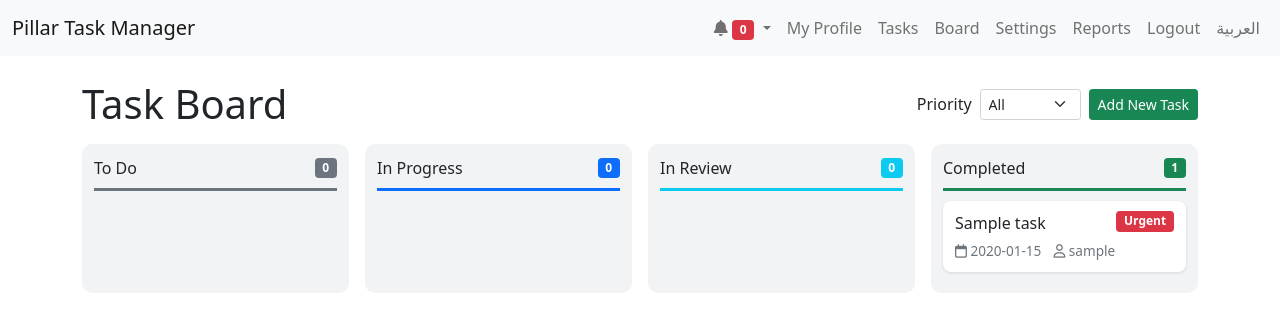
After one commit to asadkowa/Task_Manager, a Flask app: page /board in a window 1280 px wide. The commit adds this page. Shown: the top 332 px of the page. Run offline with Flask 3, Linux system fonts and the light colour scheme; the visitor is signed in with stand-in values (Sample User, id 1); tables that the repository leaves empty hold one stand-in row (values such as "Sample post"); data that the repository does not hold is empty; some libraries are stand-ins or nearby versions.

Commit message:
Add Kanban board with To Do / In Progress / In Review / Completed statuses
- New /board page with one column per status; drag cards between
  columns (SortableJS) to change status, saved via a JSON-only
  /update_task_status endpoint with the same access rules as editing
- Cards show priority, date (red when overdue) and assignee; ordered by
  priority, with a priority filter; columns stack on narrow screens
- Failed saves move the card back and show an error
- Status changes from the board or edit form notify the assignee or
  group members (not the person who made the change)
- Status badges and options updated in the task list, profile and edit
  form; status filter added to reports
- Migration 002 renames 'Pending' to 'To Do' and makes it the default

Co-Authored-By: Claude Opus 5.5 <noreply@anthropic.com>

```diff
--- a/app.py
+++ b/app.py
@@ -40,6 +40,12 @@ PRIORITY_ORDER_SQL = "FIELD(tasks.priority, 'Urgent', 'High', 'Medium', 'Low')"
 def clean_priority(value):
     return value if value in PRIORITIES else DEFAULT_PRIORITY
 
+
+# Task statuses, in Kanban board column order
+STATUSES = ['To Do', 'In Progress', 'In Review', 'Completed']
+DEFAULT_STATUS = 'To Do'
+STATUS_COLORS = {'To Do': 'secondary', 'In Progress': 'primary', 'In Review': 'info', 'Completed': 'success'}
+
 # Function to switch language
 @app.route('/switch_language/<language>')
 def switch_language(language):
@@ -54,7 +60,8 @@ def get_language():
 
 @app.context_processor
 def inject_globals():
-    return dict(lang=get_language(), priorities=PRIORITIES, priority_colors=PRIORITY_COLORS)
+    return dict(lang=get_language(), priorities=PRIORITIES, priority_colors=PRIORITY_COLORS,
+                statuses=STATUSES, status_colors=STATUS_COLORS)
 
 
 # MySQL Configurations (set these in the environment or in a .env file)
@@ -105,12 +112,27 @@ def notify_task_assignment(task_id, assigned_user_id, priority=DEFAULT_PRIORITY)
     cur.close()
 
 
-# Insert notification when task status change
-def notify_task_status_change(task_id, assigned_user_id, new_status):
-    message = f"Your task has been marked as {new_status}."
+# Insert notifications when a task's status changes: to the assigned user, or to every member of the
+# assigned group. The person who made the change is not notified.
+def notify_task_status_change(task_id, new_status):
     cur = mysql.connection.cursor()
-    cur.execute("INSERT INTO notifications (user_id, task_id, message) VALUES (%s, %s, %s)",
-                (assigned_user_id, task_id, message))
+    cur.execute("SELECT assigned_user_id, assigned_group_id FROM tasks WHERE id = %s", [task_id])
+    assigned_user_id, assigned_group_id = cur.fetchone()
+
+    if assigned_user_id:
+        recipients = [assigned_user_id]
+        message = f"Your task (ID: {task_id}) has been marked as {new_status}."
+    elif assigned_group_id:
+        cur.execute("SELECT user_id FROM user_groups WHERE group_id = %s", [assigned_group_id])
+        recipients = [row[0] for row in cur.fetchall()]
+        message = f"Your group's task (ID: {task_id}) has been marked as {new_status}."
+    else:
+        recipients = []
+
+    for user_id in recipients:
+        if user_id != session.get('user_id'):
+            cur.execute("INSERT INTO notifications (user_id, task_id, message) VALUES (%s, %s, %s)",
+                        (user_id, task_id, message))
     mysql.connection.commit()
     cur.close()
 
@@ -493,6 +515,69 @@ def calendar_events():
 
     return jsonify(events)
 
+
+### Kanban board ###
+@app.route('/board')
+def board():
+    if 'user_id' not in session:
+        flash("Please log in to view your tasks.")
+        return redirect(url_for('login'))
+
+    user_id = session['user_id']
+    priority = request.args.get('priority', '')
+
+    query = f"""
+        SELECT id, title, status, task_date, {ASSIGNED_TO_SQL} as assigned_to, priority
+        FROM tasks
+        WHERE {TASK_VISIBLE_SQL}
+    """
+    params = [user_id, user_id, user_id]
+    if priority in PRIORITIES:
+        query += " AND tasks.priority = %s"
+        params.append(priority)
+    query += f" ORDER BY {PRIORITY_ORDER_SQL}, tasks.task_date"
+
+    cur = mysql.connection.cursor()
+    cur.execute(query, params)
+    tasks = cur.fetchall()
+    cur.close()
+
+    # Group tasks into one column per status; unknown statuses go in the first column
+    columns = {status: [] for status in STATUSES}
+    for task in tasks:
+        columns.get(task[2], columns[DEFAULT_STATUS]).append(task)
+
+    return render_template('board.html', columns=columns, selected_priority=priority, today=date.today())
+
+
+# Change a task's status (used when a card is dragged to another column)
+@app.route('/update_task_status/<int:task_id>', methods=['POST'])
+def update_task_status(task_id):
+    if 'user_id' not in session:
+        return jsonify({'error': 'Unauthorized'}), 403
+
+    # Only accept JSON, which a cross-site form post cannot send
+    data = request.get_json(silent=True) or {}
+    status = data.get('status')
+    if status not in STATUSES:
+        return jsonify({'error': 'Invalid status'}), 400
+
+    cur = mysql.connection.cursor()
+    if not can_access_task(cur, task_id):
+        cur.close()
+        return jsonify({'error': 'Task not found'}), 404
+
+    cur.execute("SELECT status FROM tasks WHERE id = %s", [task_id])
+    old_status = cur.fetchone()[0]
+    cur.execute("UPDATE tasks SET status = %s WHERE id = %s", (status, task_id))
+    mysql.connection.commit()
+    cur.close()
+
+    if status != old_status:
+        notify_task_status_change(task_id, status)
+
+    return jsonify({'id': task_id, 'status': status})
+
 # Route to add a new task
 @app.route('/add_task', methods=['GET', 'POST'])
 def add_task():
@@ -535,13 +620,13 @@ def add_task():
         # Insert task into the database
         cur = mysql.connection.cursor()
         cur.execute("""
-            INSERT INTO tasks (title, description, task_date, company_id, branch_id, section_id, file_path, assigned_user_id, assigned_group_id, notes, user_id, priority)
-            VALUES (%s, %s, %s, %s, %s, %s, %s, %s, %s, %s, %s, %s)
+            INSERT INTO tasks (title, description, task_date, company_id, branch_id, section_id, file_path, assigned_user_id, assigned_group_id, notes, user_id, priority, status)
+            VALUES (%s, %s, %s, %s, %s, %s, %s, %s, %s, %s, %s, %s, %s)
         """, (
             title, description, task_date, company_id, branch_id, section_id, file_path,
             assigned_user_id if assigned_user_id else None,
             assigned_group_id if assigned_group_id else None,
-            notes, user_id, priority
+            notes, user_id, priority, DEFAULT_STATUS
         ))
 
         task_id = cur.lastrowid  # Get the ID of the newly created task
@@ -634,16 +719,9 @@ def complete_task(task_id):
     # Update task status to "Completed"
     cur.execute("UPDATE tasks SET status = 'Completed' WHERE id = %s", [task_id])
     mysql.connection.commit()
-
-    # Notify the assigned user, or every member of the assigned group
-    cur.execute("SELECT assigned_user_id, assigned_group_id FROM tasks WHERE id = %s", [task_id])
-    assigned_user_id, assigned_group_id = cur.fetchone()
     cur.close()
 
-    if assigned_user_id:
-        notify_task_status_change(task_id, assigned_user_id, "Completed")
-    elif assigned_group_id:
-        notify_group(task_id, assigned_group_id, f"Your group's task (ID: {task_id}) has been marked as Completed.")
+    notify_task_status_change(task_id, 'Completed')
 
     return redirect(request.referrer or url_for('index'))
 
@@ -691,7 +769,7 @@ def edit_task(task_id):
         title = request.form['title']
         description = request.form['description']
         task_date = request.form['task_date']
-        status = request.form['status'] if request.form.get('status') in ('Pending', 'Completed') else task[4]
+        status = request.form['status'] if request.form.get('status') in STATUSES else task[4]
         priority = clean_priority(request.form.get('priority'))
 
         # The assignee is sent as "user:<id>" or "group:<id>"
@@ -714,12 +792,14 @@ def edit_task(task_id):
         mysql.connection.commit()
         cur.close()
 
-        # Notify whoever the task was reassigned to
+        # Notify whoever the task was reassigned to, or the assignees if only the status changed
         if assigned_user_id and assigned_user_id != task[3]:
             notify_task_assignment(task_id, assigned_user_id, priority)
         elif assigned_group_id and assigned_group_id != task[6]:
             notify_group(task_id, assigned_group_id,
                          f"A {priority} priority task (ID: {task_id}) has been assigned to your group.")
+        elif status != task[4]:
+            notify_task_status_change(task_id, status)
 
         flash("Task updated successfully!")
         return redirect(url_for('index'))
@@ -1180,7 +1260,7 @@ def edit_section(section_id):
     return render_template('edit_section.html', section=section, branches=branches)
 
 ###Reports Route####
-REPORT_FILTERS = ['start_date', 'end_date', 'username', 'company_id', 'branch_id', 'section_id', 'priority']
+REPORT_FILTERS = ['start_date', 'end_date', 'username', 'company_id', 'branch_id', 'section_id', 'priority', 'status']
 REPORT_COLUMNS = ['Task ID', 'Title', 'Description', 'Task Date', 'Status', 'Notes', 'File Path',
                   'Assigned To', 'Email', 'Company', 'Branch', 'Section', 'Priority']
 
@@ -1221,6 +1301,9 @@ def fetch_report_tasks(filters):
     if filters.get('priority') in PRIORITIES:
         query += " AND tasks.priority = %s"
         params.append(filters['priority'])
+    if filters.get('status') in STATUSES:
+        query += " AND tasks.status = %s"
+        params.append(filters['status'])
 
     query += f" ORDER BY tasks.task_date, {PRIORITY_ORDER_SQL}"
 
--- a/schema.sql
+++ b/schema.sql
@@ -51,7 +51,7 @@ CREATE TABLE IF NOT EXISTS tasks (
     id INT AUTO_INCREMENT PRIMARY KEY,
     title VARCHAR(255) NOT NULL,
     description TEXT,
-    status VARCHAR(20) NOT NULL DEFAULT 'Pending',
+    status VARCHAR(20) NOT NULL DEFAULT 'To Do',  -- 'To Do', 'In Progress', 'In Review' or 'Completed'
     priority ENUM('Urgent', 'High', 'Medium', 'Low') NOT NULL DEFAULT 'Medium',
     task_date DATE,
     notes TEXT,
--- a/templates/base.html
+++ b/templates/base.html
@@ -61,6 +61,9 @@
                         </li>
                         <li class="nav-item">
                             <a class="nav-link" href="{{ url_for('index') }}">Tasks</a>
+                        </li>
+                        <li class="nav-item">
+                            <a class="nav-link" href="{{ url_for('board') }}">Board</a>
                         </li>
                         <li class="nav-item">
                             <a class="nav-link" href="{{ url_for('settings') }}">Settings</a>
--- /dev/null
+++ b/templates/board.html
@@ -0,0 +1,183 @@
+{% extends "base.html" %}
+
+{% block title %}Task Board{% endblock %}
+
+{% block content %}
+<div class="d-flex flex-wrap justify-content-between align-items-center gap-2 mb-3">
+    <h1 class="mb-0">Task Board</h1>
+    <div class="d-flex align-items-center gap-2">
+        <form method="GET" action="{{ url_for('board') }}" class="d-flex align-items-center gap-2">
+            <label for="priority-filter" class="form-label mb-0">Priority</label>
+            <select id="priority-filter" name="priority" class="form-select form-select-sm" style="width: auto;" onchange="this.form.submit()">
+                <option value="">All</option>
+                {% for p in priorities %}
+                    <option value="{{ p }}" {% if p == selected_priority %}selected{% endif %}>{{ p }}</option>
+                {% endfor %}
+            </select>
+        </form>
+        <a href="{{ url_for('add_task') }}" class="btn btn-success btn-sm">Add New Task</a>
+    </div>
+</div>
+
+<div id="board-error" class="alert alert-danger" style="display:none;" role="alert"></div>
+
+<div class="kanban-board">
+    {% for status, tasks in columns.items() %}
+    <div class="kanban-column">
+        <div class="kanban-column-header border-{{ status_colors[status] }}">
+            <span class="fw-semibold">{{ status }}</span>
+            <span class="badge bg-{{ status_colors[status] }}" data-count-for="{{ status }}">{{ tasks|length }}</span>
+        </div>
+        <div class="kanban-cards" data-status="{{ status }}">
+            {% for task in tasks %}
+            {% set overdue = task[3] and task[3] < today and status != 'Completed' %}
+            <div class="kanban-card" data-task-id="{{ task[0] }}">
+                <div class="d-flex justify-content-between align-items-start gap-2">
+                    <a href="{{ url_for('edit_task', task_id=task[0]) }}" class="kanban-card-title">{{ task[1] }}</a>
+                    <span class="badge bg-{{ priority_colors.get(task[5], 'secondary') }}">{{ task[5] }}</span>
+                </div>
+                <div class="kanban-card-meta">
+                    {% if task[3] %}
+                    <span class="{{ 'text-danger fw-semibold' if overdue else '' }}" title="{{ 'Overdue' if overdue else 'Task date' }}">
+                        <i class="far fa-calendar"></i> {{ task[3] }}
+                    </span>
+                    {% endif %}
+                    {% if task[4] %}
+                    <span><i class="far fa-user"></i> {{ task[4] }}</span>
+                    {% endif %}
+                </div>
+            </div>
+            {% endfor %}
+        </div>
+    </div>
+    {% endfor %}
+</div>
+
+<script src="https://cdn.jsdelivr.net/npm/sortablejs@1.15.2/Sortable.min.js"></script>
+<script>
+    const errorBox = document.getElementById('board-error');
+
+    function updateCounts() {
+        document.querySelectorAll('.kanban-cards').forEach(column => {
+            document.querySelector(`[data-count-for="${column.dataset.status}"]`).textContent = column.children.length;
+        });
+    }
+
+    function showError(message) {
+        errorBox.textContent = message;
+        errorBox.style.display = 'block';
+    }
+
+    // Cards can be dragged between columns; dropping a card saves its new status
+    document.querySelectorAll('.kanban-cards').forEach(column => {
+        new Sortable(column, {
+            group: 'tasks',
+            sort: false,               // Cards stay ordered by priority within a column
+            animation: 150,
+            forceFallback: true,       // Same pointer-based dragging for mouse and touch
+            ghostClass: 'kanban-card-ghost',
+            onAdd: function (evt) {
+                const card = evt.item;
+                const newStatus = evt.to.dataset.status;
+                updateCounts();
+                errorBox.style.display = 'none';
+
+                fetch(`/update_task_status/${card.dataset.taskId}`, {
+                    method: 'POST',
+                    headers: {'Content-Type': 'application/json'},
+                    body: JSON.stringify({status: newStatus})
+                })
+                    .then(response => {
+                        if (!response.ok) throw new Error(`HTTP ${response.status}`);
+                    })
+                    .catch(error => {
+                        // Put the card back where it was if the change wasn't saved
+                        console.error('Error updating task status:', error);
+                        evt.from.insertBefore(card, evt.from.children[evt.oldIndex] || null);
+                        updateCounts();
+                        showError("Couldn't move the task. Please try again.");
+                    });
+            }
+        });
+    });
+</script>
+
+<style>
+    .kanban-board {
+        display: grid;
+        grid-template-columns: repeat(4, minmax(0, 1fr));
+        gap: 16px;
+        align-items: start;
+    }
+
+    @media (max-width: 991px) {
+        .kanban-board {
+            grid-template-columns: repeat(2, minmax(0, 1fr));
+        }
+    }
+
+    @media (max-width: 575px) {
+        .kanban-board {
+            grid-template-columns: minmax(0, 1fr);
+        }
+    }
+
+    .kanban-column {
+        background-color: #f1f3f5;
+        border-radius: 10px;
+        padding: 12px;
+    }
+
+    .kanban-column-header {
+        display: flex;
+        justify-content: space-between;
+        align-items: center;
+        padding-bottom: 8px;
+        margin-bottom: 10px;
+        border-bottom: 3px solid;
+    }
+
+    .kanban-cards {
+        min-height: 80px;  /* Lets cards be dropped into an empty column */
+        display: flex;
+        flex-direction: column;
+        gap: 8px;
+    }
+
+    .kanban-card {
+        background-color: #ffffff;
+        border-radius: 8px;
+        padding: 10px 12px;
+        box-shadow: 0 1px 3px rgba(0, 0, 0, 0.12);
+        cursor: grab;
+    }
+
+    .kanban-card:active {
+        cursor: grabbing;
+    }
+
+    .kanban-card-title {
+        color: inherit;
+        text-decoration: none;
+        font-weight: 500;
+        overflow-wrap: anywhere;
+    }
+
+    .kanban-card-title:hover {
+        text-decoration: underline;
+    }
+
+    .kanban-card-meta {
+        display: flex;
+        flex-wrap: wrap;
+        gap: 4px 12px;
+        margin-top: 6px;
+        font-size: 0.85rem;
+        color: #6c757d;
+    }
+
+    .kanban-card-ghost {
+        opacity: 0.4;
+    }
+</style>
+{% endblock %}
--- a/templates/edit_task.html
+++ b/templates/edit_task.html
@@ -49,8 +49,9 @@
     <div class="mb-3">
         <label for="status" class="form-label">Status</label>
         <select name="status" id="status" class="form-select">
-            <option value="Pending" {% if task[4] == 'Pending' %}selected{% endif %}>Pending</option>
-            <option value="Completed" {% if task[4] == 'Completed' %}selected{% endif %}>Completed</option>
+            {% for s in statuses %}
+                <option value="{{ s }}" {% if s == task[4] %}selected{% endif %}>{{ s }}</option>
+            {% endfor %}
         </select>
     </div>
     <button type="submit" class="btn btn-primary">Update Task</button>
--- a/templates/index.html
+++ b/templates/index.html
@@ -76,6 +76,7 @@
 
     <script>
         const priorityColors = {{ priority_colors | tojson }};
+        const statusColors = {{ status_colors | tojson }};
 
         function priorityBadge(priority) {
             return `<span class="badge bg-${priorityColors[priority] || 'secondary'}">${escapeHtml(priority)}</span>`;
@@ -105,7 +106,7 @@
                                 <td>${escapeHtml(task.title)}</td>
                                 <td>${escapeHtml(task.description)}</td>
                                 <td>${priorityBadge(task.priority)}</td>
-                                <td>${task.status === 'Completed' ? '<span class="badge bg-success">Completed</span>' : '<span class="badge bg-warning text-dark">Pending</span>'}</td>
+                                <td><span class="badge bg-${statusColors[task.status] || 'secondary'}">${escapeHtml(task.status)}</span></td>
                                 <td>${escapeHtml(task.task_date)}</td>
                                 <td>${escapeHtml(task.assigned_to)}</td>
                                 <td>
@@ -113,7 +114,7 @@
                                         <button class="btn btn-secondary btn-sm dropdown-toggle" type="button" data-bs-toggle="dropdown" data-bs-popper-config='{"strategy":"fixed"}'>Actions</button>
                                         <ul class="dropdown-menu">
                                             <li><a class="dropdown-item" href="/edit_task/${task.id}">Edit</a></li>
-                                            ${task.status === 'Pending' ? `
+                                            ${task.status !== 'Completed' ? `
                                             <li>
                                                 <form action="/complete_task/${task.id}" method="POST">
                                                     <button type="submit" class="dropdown-item">Mark as Completed</button>
```
Also changed, not shown: templates/profile.html (+3 -7 lines), templates/report.html (+11 -0 lines), migrations/002_kanban_statuses.sql (added).
